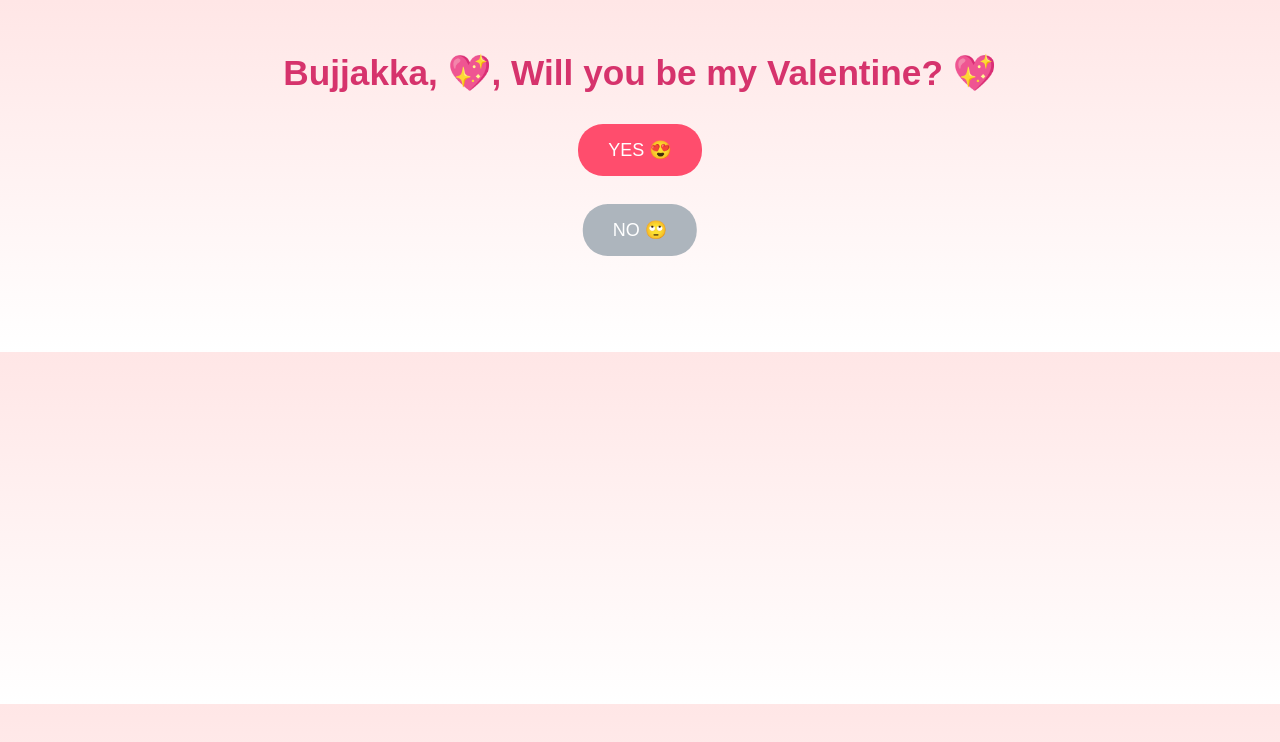
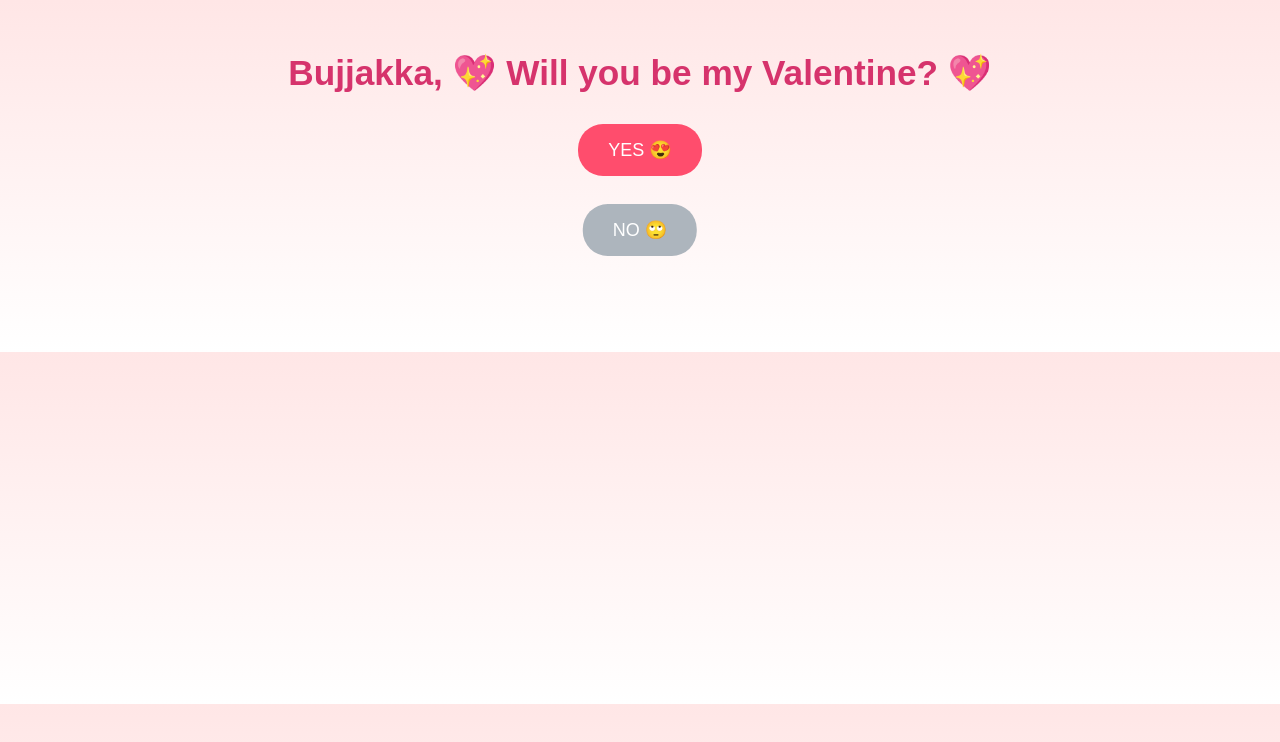
Before and after one commit to chandreddy1/mylovevalentine, a plain HTML site: page index.html in a window 1280 px wide. Drawn offline with Linux system fonts and the light colour scheme.

Commit message:
Update index.html

```diff
--- a/index.html
+++ b/index.html
@@ -71,7 +71,7 @@
 </head>
 
 <body>
-  <h1>Bujjakka, 💖, Will you be my Valentine? 💖</h1>
+  <h1>Bujjakka, 💖 Will you be my Valentine? 💖</h1>
 
   <div id="buttons">
     <button id="yesBtn" onclick="sayYes()">YES 😍</button>
```
